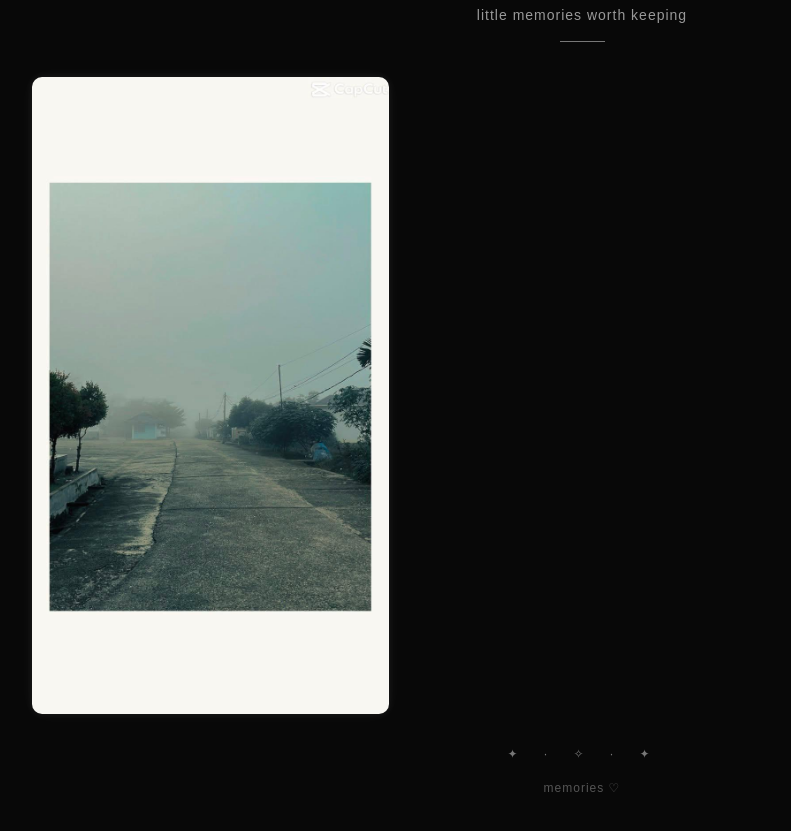
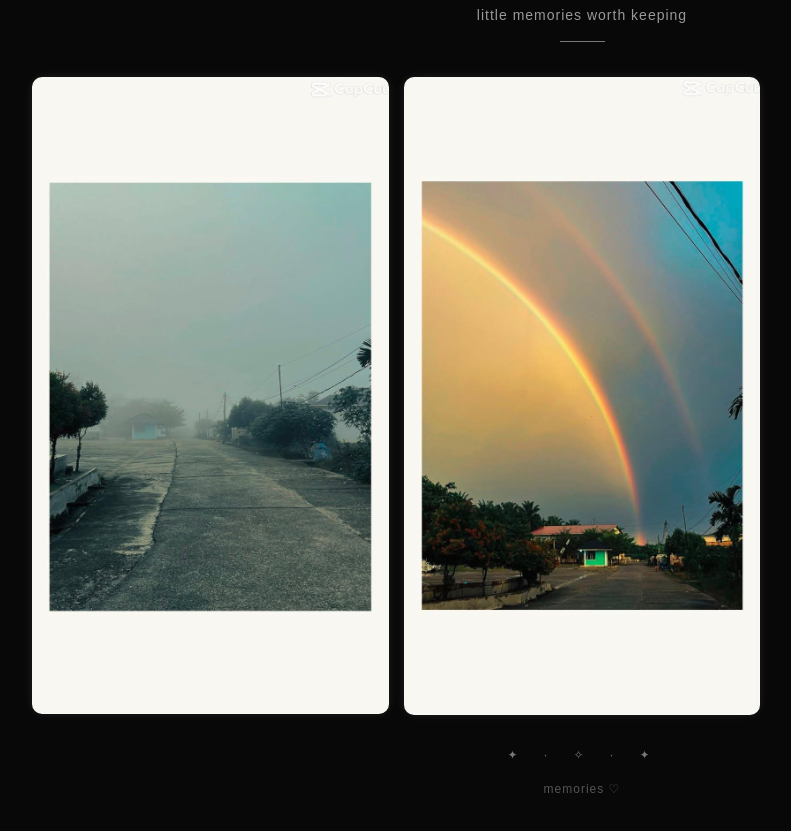
Before and after one commit to wann64/moment, a plain HTML site: page index.html in a window 1280 px wide. Shown: the part 93-924 px from the top of the page, without its empty margins (58-849 px from the left). Drawn offline with Linux system fonts and the light colour scheme.

Commit message:
Update index.html

```diff
--- a/index.html
+++ b/index.html
@@ -146,16 +146,22 @@
             <div class="line"></div>
         </div>
 
-
         <!-- GALERI FOTO -->
         <div class="gallery">
+
             <img
                 class="photo"
                 src="moment/IMG_20260827_224904_490.jpg"
-                alt="IMG_20260827_224904_490"
+                alt="Our Moment 1"
             >
+
+            <img
+                class="photo"
+                src="moment/IMG_20260827_224901_888.jpg"
+                alt="Our Moment 2"
+            >
+
         </div>
-
 
         <!-- Hiasan -->
         <div class="stars">
```
